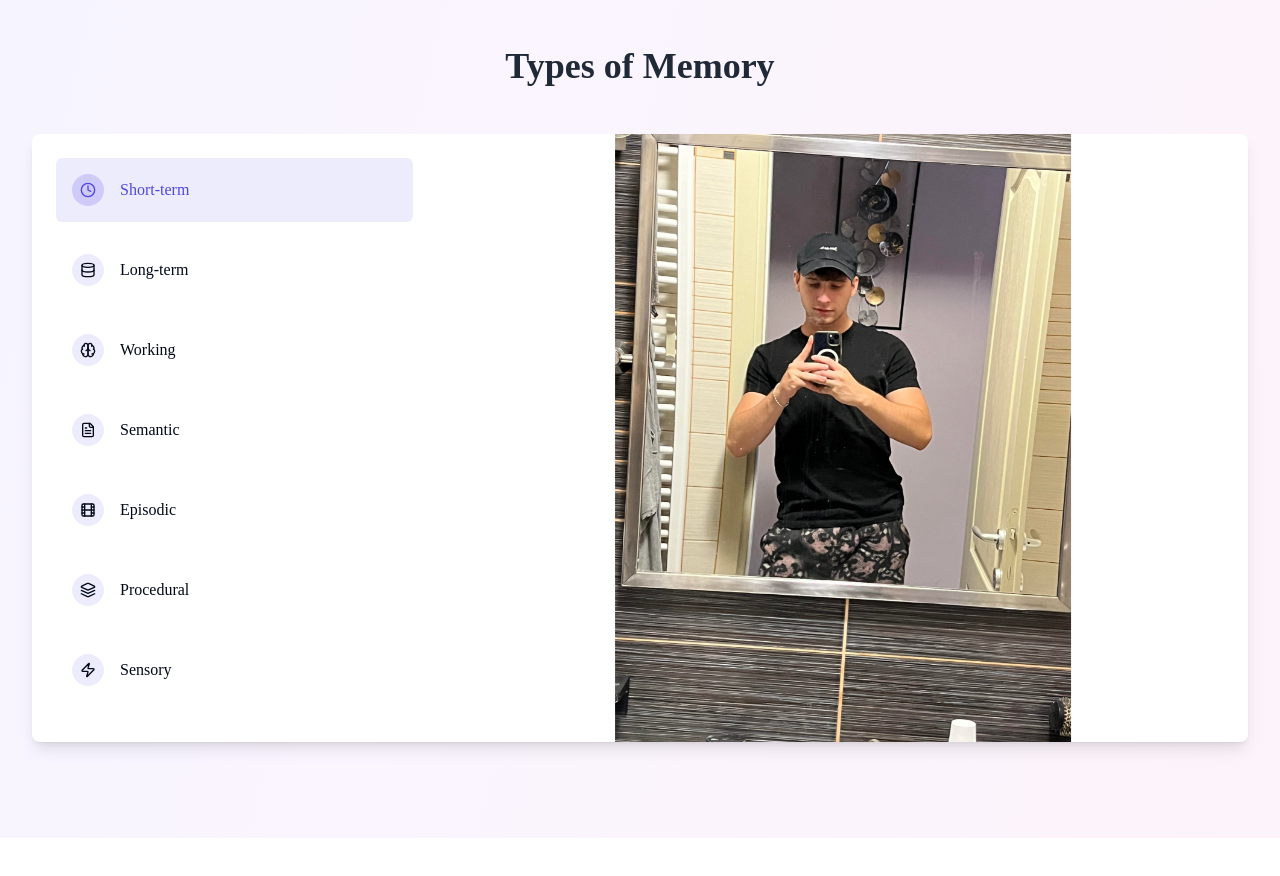
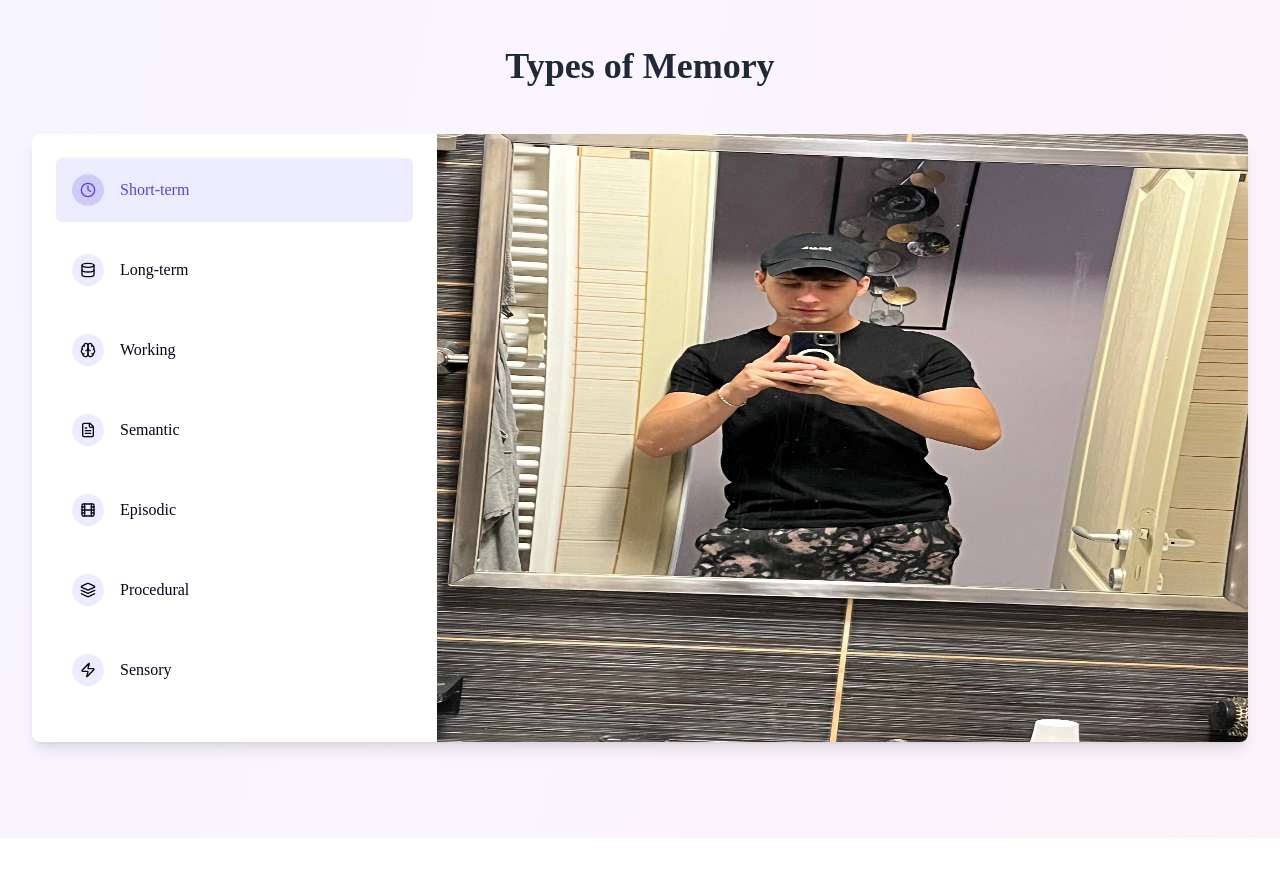
Before and after one commit to severinnhq/memorytest, a Next.js app: page / in a window 1280 px wide. Shown: the part 3340-4216 px from the top of the page. Built offline with nearby package versions, Linux system fonts and the light colour scheme.

Commit message:
imegae try at types

```diff
--- a/app/page.tsx
+++ b/app/page.tsx
@@ -42,7 +42,7 @@ const memoryTypes: MemoryType[] = [
   {
     name: 'Short-term',
     icon: <Clock className="h-5 w-5" />,
-    image: "/severinn.png"
+    image: "/severinn.png  "
   },
   {
     name: 'Long-term',
@@ -632,7 +632,7 @@ export default function Component() {
                   ))}
                 </div>
               </div>
-              <div className="w-full lg:w-2/3 bg-white-100">
+              <div className="w-full lg:w-2/3 bg-gray-100">
                 <AnimatePresence mode="wait">
                   <motion.div
                     key={activeMemoryType}
@@ -647,7 +647,7 @@ export default function Component() {
                         src={memoryTypes.find(type => type.name === activeMemoryType)?.image || ''}
                         alt={`${activeMemoryType} Memory`}
                         fill
-                        style={{ objectFit: 'contain' }}
+                        style={{ objectFit: 'fill' }}
                       />
                     </div>
                   </motion.div>
```
Also changed, not shown: public/working-memory.png.
